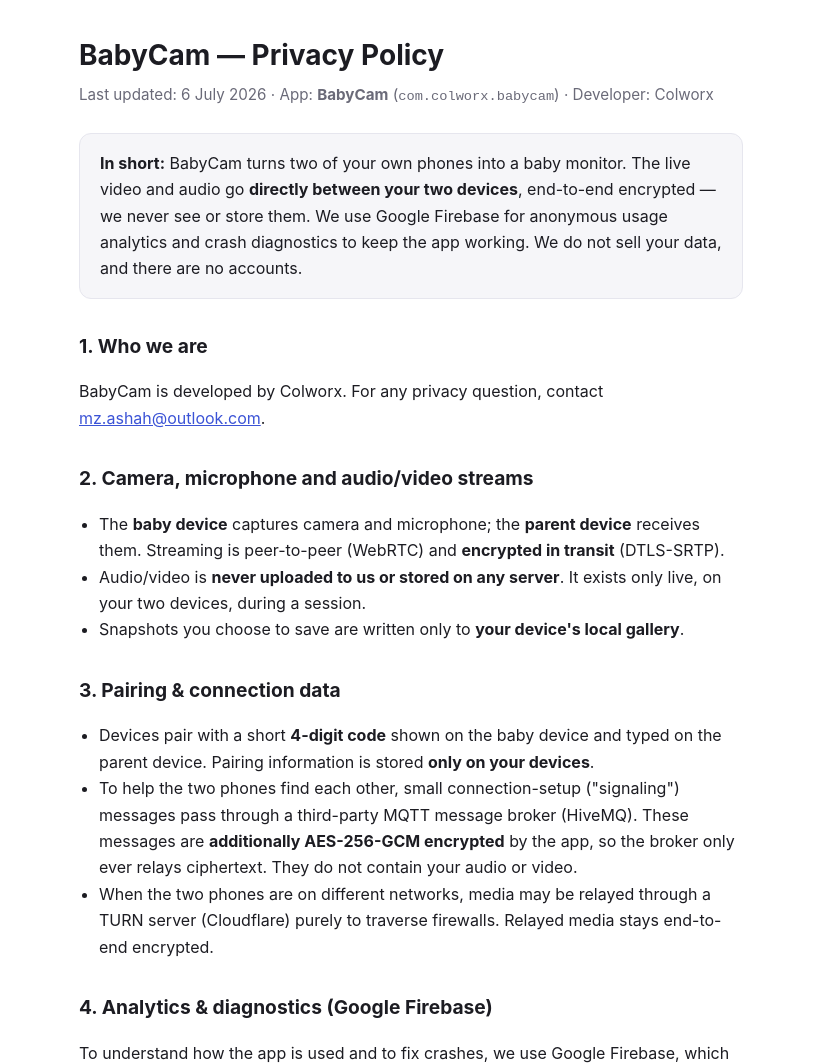
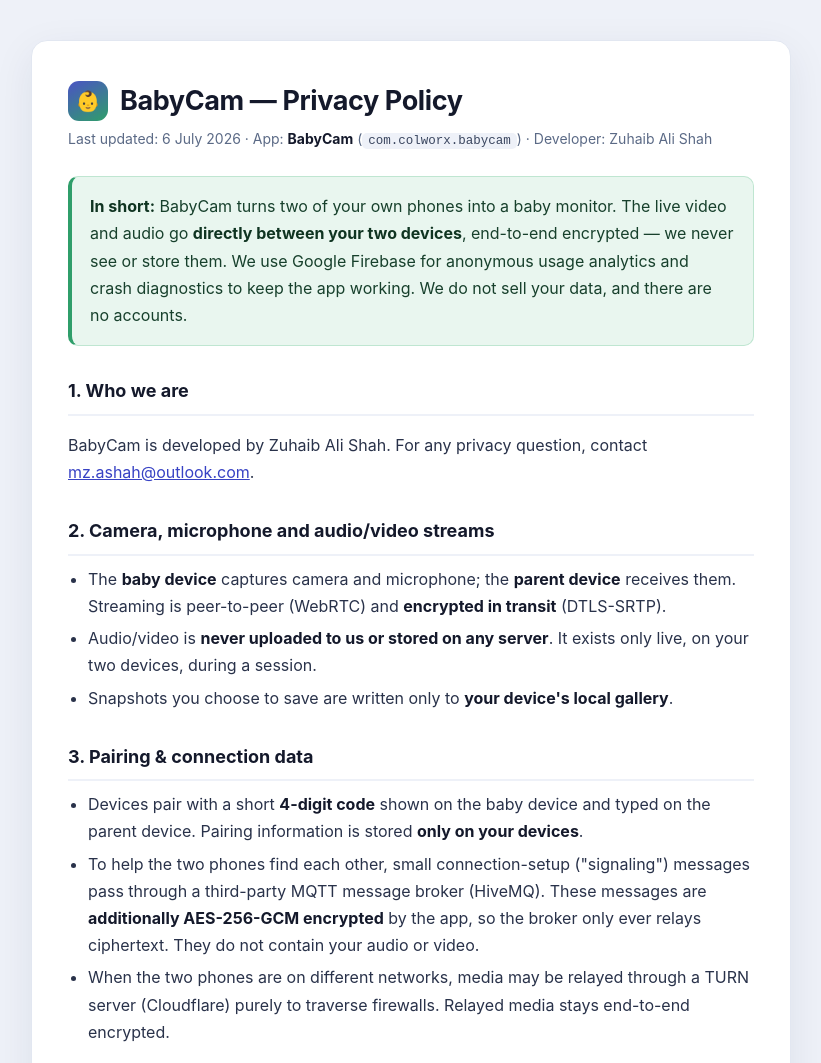
Before and after one commit to mzashah/babycam-privacy, a plain HTML site: page index.html in a window 1280 px wide. Shown: the top 1063 px of the page, without its empty margins (229-1050 px from the left). Drawn offline with Linux system fonts and the light colour scheme.

Commit message:
Readable light design + correct developer (Zuhaib Ali Shah)

```diff
--- a/index.html
+++ b/index.html
@@ -5,41 +5,72 @@
 <meta name="viewport" content="width=device-width, initial-scale=1">
 <title>BabyCam — Privacy Policy</title>
 <style>
-  :root { color-scheme: light dark; }
+  :root { color-scheme: light; }
   * { box-sizing: border-box; }
+  html { -webkit-text-size-adjust: 100%; }
   body {
-    margin: 0; padding: 2rem 1.25rem 4rem;
-    font: 16px/1.65 -apple-system, BlinkMacSystemFont, "Segoe UI", Roboto, Helvetica, Arial, sans-serif;
-    max-width: 44rem; margin-inline: auto;
-    color: #1c1c22; background: #ffffff;
+    margin: 0;
+    padding: 40px 20px 72px;
+    background: #eef1f8;
+    color: #1b2233;
+    font: 16px/1.7 -apple-system, BlinkMacSystemFont, "Segoe UI", Roboto, Helvetica, Arial, sans-serif;
   }
-  @media (prefers-color-scheme: dark) {
-    body { color: #e6e6ea; background: #14141a; }
-    a { color: #8ea2ff; }
-    .card { background: #1d1d26; border-color: #2c2c38; }
-    th { background: #22222c; }
-    td, th { border-color: #2c2c38; }
+  .sheet {
+    max-width: 760px; margin: 0 auto;
+    background: #ffffff;
+    border: 1px solid #e2e7f1;
+    border-radius: 16px;
+    box-shadow: 0 12px 40px rgba(24,36,72,.08);
+    padding: 40px 36px 44px;
   }
-  h1 { font-size: 1.75rem; margin: 0 0 .25rem; }
-  h2 { font-size: 1.2rem; margin: 2rem 0 .5rem; }
-  .sub { color: #6a6a78; margin: 0 0 1.5rem; font-size: .95rem; }
-  a { color: #3b53d6; }
-  .card { background: #f6f6f9; border: 1px solid #e6e6ee; border-radius: 12px; padding: 1rem 1.25rem; margin: 1rem 0; }
-  table { border-collapse: collapse; width: 100%; margin: 1rem 0; font-size: .95rem; }
-  td, th { border: 1px solid #e6e6ee; padding: .5rem .65rem; text-align: left; vertical-align: top; }
-  th { background: #f0f0f5; }
-  .wrap { overflow-x: auto; }
-  ul { padding-left: 1.25rem; }
-  code { font-size: .9em; }
-  footer { margin-top: 3rem; color: #6a6a78; font-size: .9rem; }
+  .brand { display: flex; align-items: center; gap: 12px; margin-bottom: 6px; }
+  .brand .mark {
+    width: 40px; height: 40px; border-radius: 11px; flex: none;
+    background: linear-gradient(150deg, #4b53c4, #2f9e6a);
+    display: flex; align-items: center; justify-content: center;
+    color: #fff; font-size: 20px;
+  }
+  h1 { font-size: 27px; line-height: 1.2; margin: 0; letter-spacing: -.4px; color: #14192b; }
+  .meta { color: #5b6a86; font-size: 14px; margin: 4px 0 24px; }
+  .meta code { background: #eef1f8; padding: 1px 6px; border-radius: 5px; font-size: 12.5px; color: #3a465f; }
+  .callout {
+    background: #e9f6ef;
+    border: 1px solid #bfe6d1;
+    border-left: 4px solid #2f9e6a;
+    border-radius: 10px;
+    padding: 16px 18px;
+    margin: 4px 0 28px;
+    color: #17402c;
+  }
+  .callout strong { color: #0f3421; }
+  h2 {
+    font-size: 18px; margin: 30px 0 10px; color: #14192b;
+    padding-bottom: 7px; border-bottom: 2px solid #eef1f8;
+  }
+  p, li { color: #29324a; }
+  a { color: #3742c4; }
+  ul { padding-left: 20px; margin: 10px 0; }
+  li { margin: 5px 0; }
+  strong { color: #14192b; }
+  .wrap { overflow-x: auto; margin: 14px 0; }
+  table { border-collapse: collapse; width: 100%; font-size: 14.5px; }
+  th, td { border: 1px solid #d9e0ee; padding: 9px 12px; text-align: left; vertical-align: top; }
+  th { background: #eaecfb; color: #232a54; font-weight: 700; }
+  td { color: #29324a; }
+  tr:nth-child(even) td { background: #f7f9fd; }
+  footer { max-width: 760px; margin: 22px auto 0; color: #6b7690; font-size: 13.5px; text-align: center; }
 </style>
 </head>
 <body>
+<div class="sheet">
 
+  <div class="brand">
+    <div class="mark">👶</div>
     <h1>BabyCam — Privacy Policy</h1>
-<p class="sub">Last updated: 6 July 2026 · App: <strong>BabyCam</strong> (<code>com.colworx.babycam</code>) · Developer: Colworx</p>
+  </div>
+  <p class="meta">Last updated: 6 July 2026 · App: <strong>BabyCam</strong> (<code>com.colworx.babycam</code>) · Developer: Zuhaib Ali Shah</p>
 
-<div class="card">
+  <div class="callout">
     <strong>In short:</strong> BabyCam turns two of your own phones into a baby monitor. The live
     video and audio go <strong>directly between your two devices</strong>, end-to-end encrypted — we
     never see or store them. We use Google Firebase for anonymous usage analytics and crash
@@ -47,7 +78,7 @@
   </div>
 
   <h2>1. Who we are</h2>
-<p>BabyCam is developed by Colworx. For any privacy question, contact
+  <p>BabyCam is developed by Zuhaib Ali Shah. For any privacy question, contact
   <a href="mailto:mz.ashah@outlook.com">mz.ashah@outlook.com</a>.</p>
 
   <h2>2. Camera, microphone and audio/video streams</h2>
@@ -110,7 +141,7 @@ Firebase's own handling of this data is governed by
   <ul>
     <li>Audio/video is never retained — it is not stored anywhere.</li>
     <li>Pairing data lives on your device; clearing it ("Forget pairing") or uninstalling removes it.</li>
-  <li>Analytics/crash data held by Firebase can be deleted on request — email us at
+    <li>Analytics/crash data held by Firebase can be deleted on request — email
     <a href="mailto:mz.ashah@outlook.com">mz.ashah@outlook.com</a> and we will action deletion via
     Firebase.</li>
   </ul>
@@ -122,9 +153,7 @@ knowingly collect personal information from children. The camera simply serves t
   <h2>8. Changes to this policy</h2>
   <p>We may update this policy; material changes will be reflected by the "Last updated" date above.</p>
 
-<footer>
-  BabyCam · Colworx · Contact: <a href="mailto:mz.ashah@outlook.com">mz.ashah@outlook.com</a>
-</footer>
-
+</div>
+<footer>BabyCam · Zuhaib Ali Shah · Contact: <a href="mailto:mz.ashah@outlook.com">mz.ashah@outlook.com</a></footer>
 </body>
 </html>
```
Also changed, not shown: privacy-policy.html (+60 -31 lines). Lines whose indentation alone changed are shown as unchanged.
